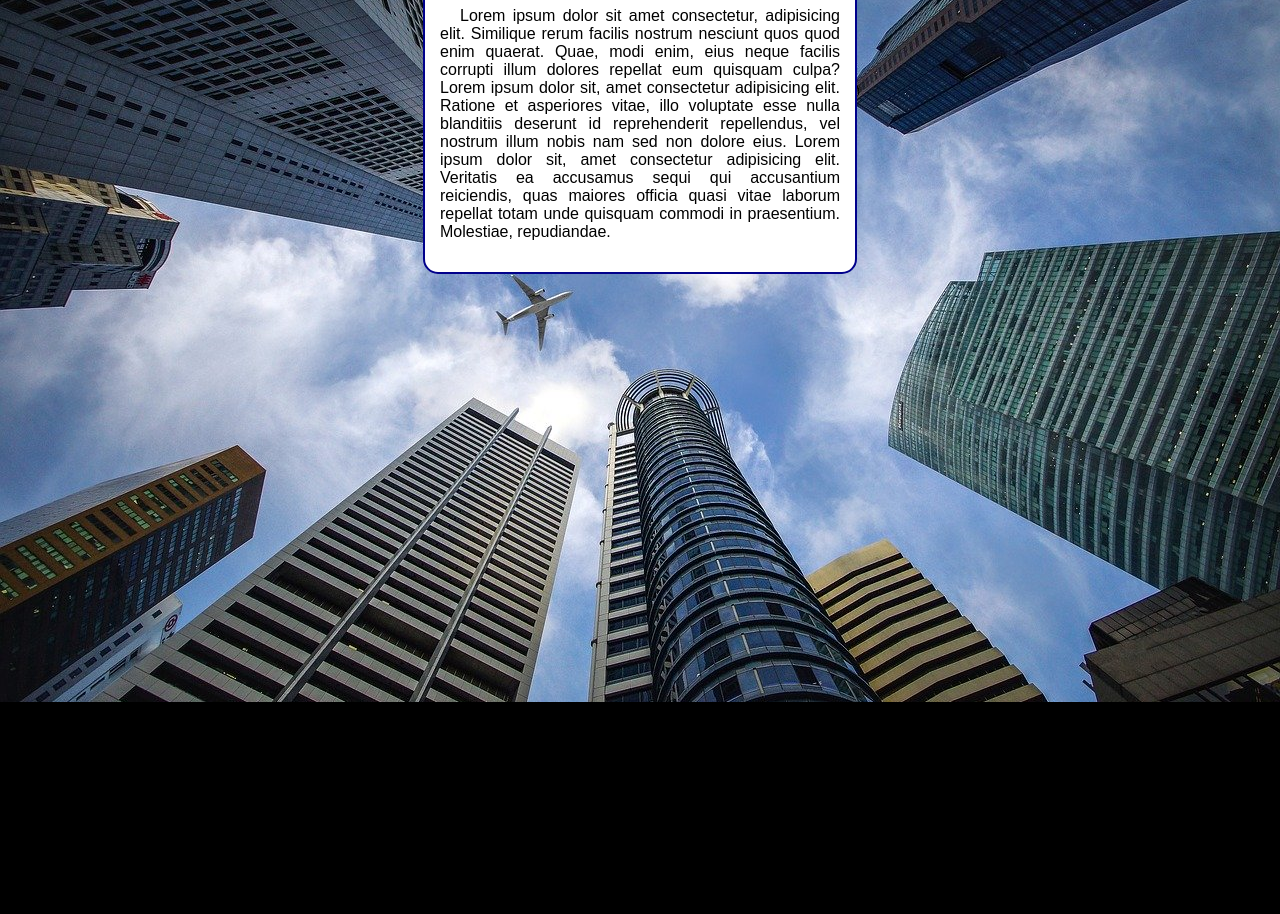
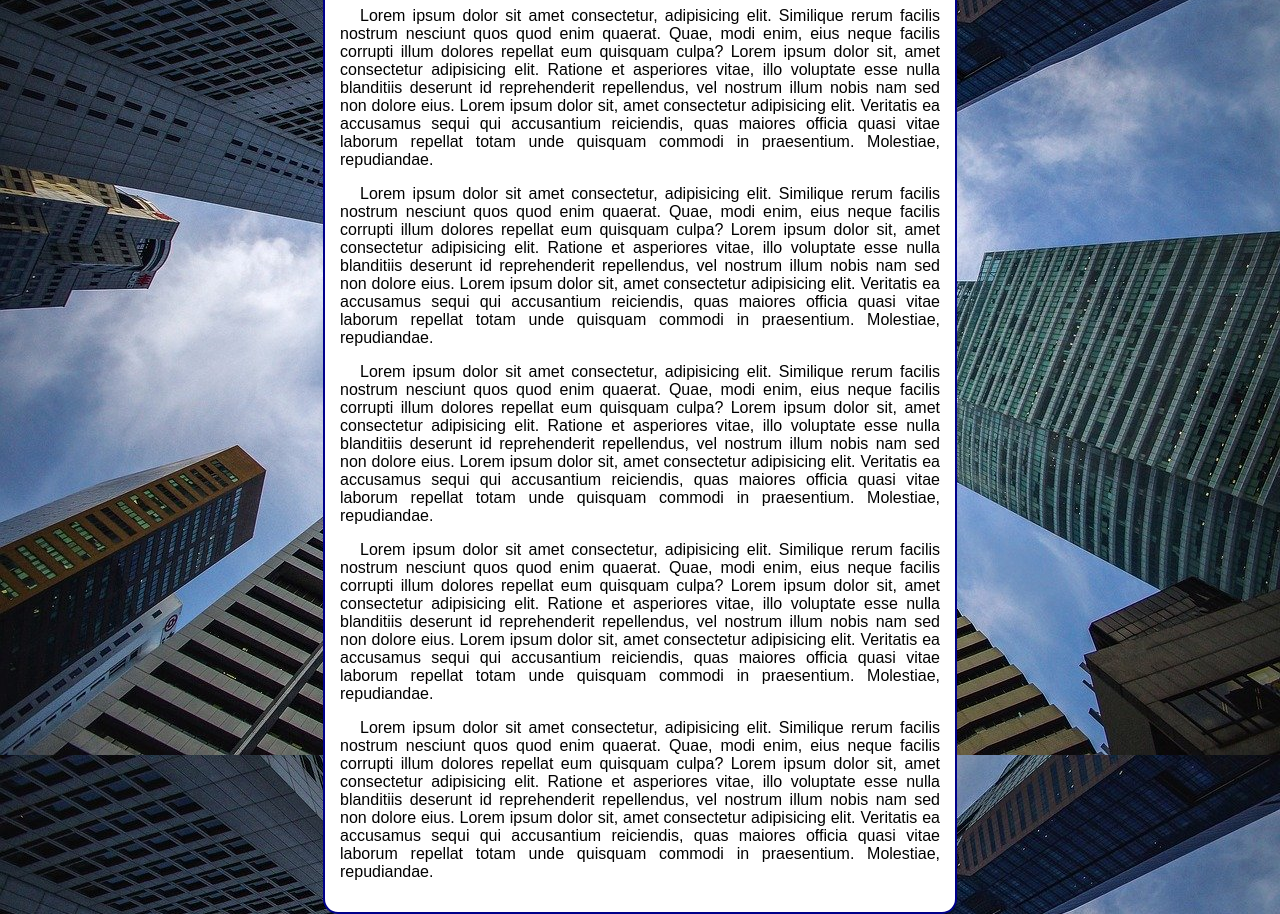
Before and after one commit to GiuseppeZilio/HTML-CSS, a plain HTML site: page exercícios/ex022/fundo006.html in a window 1280 px wide. Shown: the part 98-1012 px from the top of the page. Before the commit the page ends 800 px from the top, so only its background shows below. Drawn offline with Linux system fonts and the light colour scheme.

Commit message:
atualizei os exercícios de background

```diff
--- a/exercícios/ex022/fundo006.html
+++ b/exercícios/ex022/fundo006.html
@@ -8,10 +8,18 @@
     <style>
         body {
             height: 97vh;
+            /*
+            background-color: black;
             background-image: url('imagens/wallpaper002.jpg');
-            background-color: black;
+            background-position: center top;
             background-repeat: no-repeat;
-            background-position: center top;
+            background-size: cover;
+            background-attachment: fixed;
+            */
+            /* Shorthand - Background
+                color > image > position > repeat > [size (NÃO ESTÁ FUNCIONANDO NOS NAVEGADORES)] > attachment
+            */
+            background: black url('imagens/wallpaper002.jpg') center center no-repeat fixed;
             background-size: cover;
             /* background-size pode ser usado utilizando medidas em pixels (px), em porcentagem (%), no modo automático (auto), no modo contain (não corta a imagem), e no modo cover (corta a imagem, mas preenche a tela inteira) */
         }
@@ -22,7 +30,7 @@
             border: 2px solid darkblue;
             border-radius: 15px;
             margin: auto;
-            width: 400px;
+            max-width: 600px;
         }
 
         main > p {
@@ -39,6 +47,22 @@
             Lorem ipsum dolor sit amet consectetur, adipisicing elit. Similique rerum facilis nostrum nesciunt quos quod enim quaerat. Quae, modi enim, eius neque facilis corrupti illum dolores repellat eum quisquam culpa?
             Lorem ipsum dolor sit, amet consectetur adipisicing elit. Ratione et asperiores vitae, illo voluptate esse nulla blanditiis deserunt id reprehenderit repellendus, vel nostrum illum nobis nam sed non dolore eius. Lorem ipsum dolor sit, amet consectetur adipisicing elit. Veritatis ea accusamus sequi qui accusantium reiciendis, quas maiores officia quasi vitae laborum repellat totam unde quisquam commodi in praesentium. Molestiae, repudiandae.
         </p>
+        <p>
+            Lorem ipsum dolor sit amet consectetur, adipisicing elit. Similique rerum facilis nostrum nesciunt quos quod enim quaerat. Quae, modi enim, eius neque facilis corrupti illum dolores repellat eum quisquam culpa?
+            Lorem ipsum dolor sit, amet consectetur adipisicing elit. Ratione et asperiores vitae, illo voluptate esse nulla blanditiis deserunt id reprehenderit repellendus, vel nostrum illum nobis nam sed non dolore eius. Lorem ipsum dolor sit, amet consectetur adipisicing elit. Veritatis ea accusamus sequi qui accusantium reiciendis, quas maiores officia quasi vitae laborum repellat totam unde quisquam commodi in praesentium. Molestiae, repudiandae.
+        </p>
+        <p>
+            Lorem ipsum dolor sit amet consectetur, adipisicing elit. Similique rerum facilis nostrum nesciunt quos quod enim quaerat. Quae, modi enim, eius neque facilis corrupti illum dolores repellat eum quisquam culpa?
+            Lorem ipsum dolor sit, amet consectetur adipisicing elit. Ratione et asperiores vitae, illo voluptate esse nulla blanditiis deserunt id reprehenderit repellendus, vel nostrum illum nobis nam sed non dolore eius. Lorem ipsum dolor sit, amet consectetur adipisicing elit. Veritatis ea accusamus sequi qui accusantium reiciendis, quas maiores officia quasi vitae laborum repellat totam unde quisquam commodi in praesentium. Molestiae, repudiandae.
+        </p>
+        <p>
+            Lorem ipsum dolor sit amet consectetur, adipisicing elit. Similique rerum facilis nostrum nesciunt quos quod enim quaerat. Quae, modi enim, eius neque facilis corrupti illum dolores repellat eum quisquam culpa?
+            Lorem ipsum dolor sit, amet consectetur adipisicing elit. Ratione et asperiores vitae, illo voluptate esse nulla blanditiis deserunt id reprehenderit repellendus, vel nostrum illum nobis nam sed non dolore eius. Lorem ipsum dolor sit, amet consectetur adipisicing elit. Veritatis ea accusamus sequi qui accusantium reiciendis, quas maiores officia quasi vitae laborum repellat totam unde quisquam commodi in praesentium. Molestiae, repudiandae.
+        </p>
+        <p>
+            Lorem ipsum dolor sit amet consectetur, adipisicing elit. Similique rerum facilis nostrum nesciunt quos quod enim quaerat. Quae, modi enim, eius neque facilis corrupti illum dolores repellat eum quisquam culpa?
+            Lorem ipsum dolor sit, amet consectetur adipisicing elit. Ratione et asperiores vitae, illo voluptate esse nulla blanditiis deserunt id reprehenderit repellendus, vel nostrum illum nobis nam sed non dolore eius. Lorem ipsum dolor sit, amet consectetur adipisicing elit. Veritatis ea accusamus sequi qui accusantium reiciendis, quas maiores officia quasi vitae laborum repellat totam unde quisquam commodi in praesentium. Molestiae, repudiandae.
+        </p>
     </main>
 </body>
 </html>
```
Also changed, not shown: exercícios/ex022/fundo007.html (added, +42 -0 lines).
